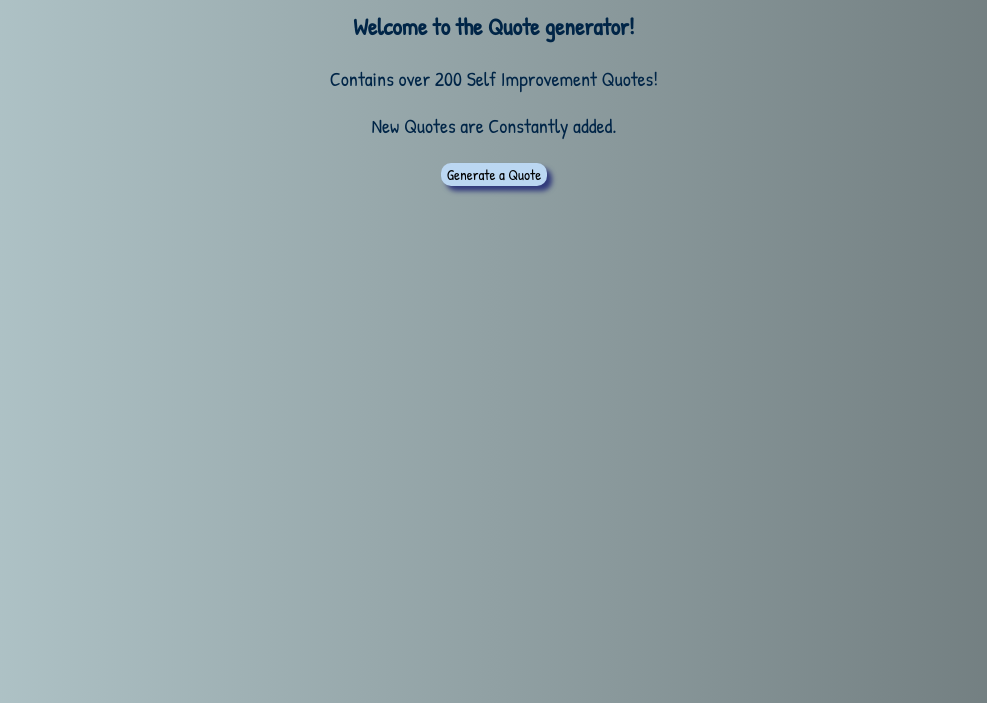
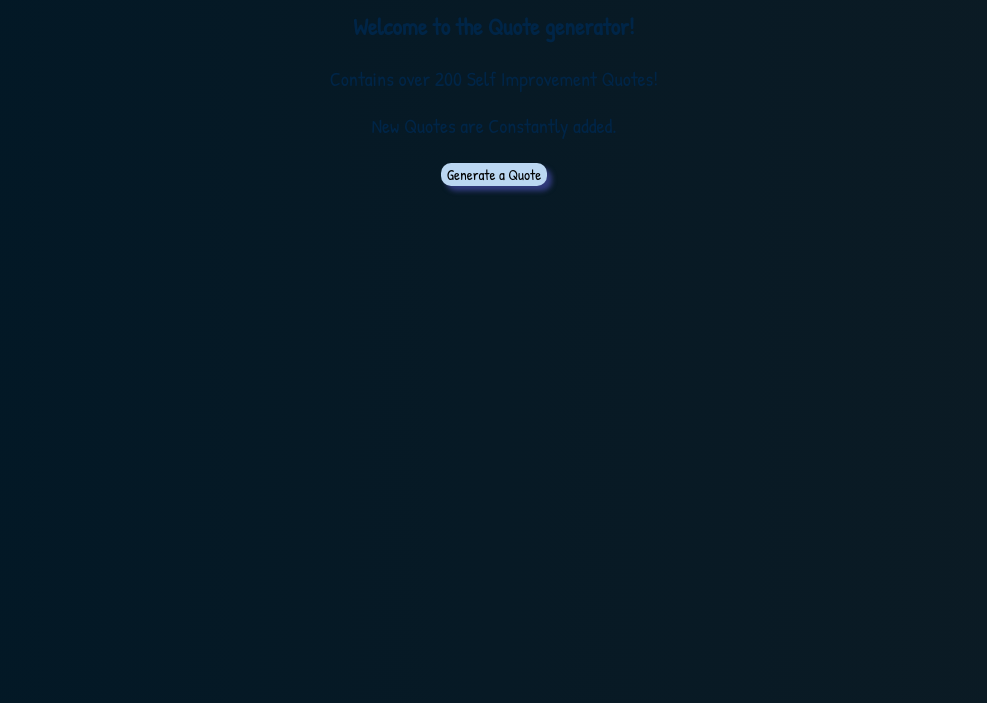
Before and after one commit to Swiftsaa/Quote-Generator-V2, a plain HTML site: page index.html in a window 1280 px wide. Shown: the part 97-800 px from the top of the page, without its empty margins (146-1133 px from the left). Drawn offline with Linux system fonts and the light colour scheme.

Commit message:
style.css

```diff
--- a/style.css
+++ b/style.css
@@ -9,7 +9,7 @@ html {
   font-family: PatrickHand;
   font-size: 20px;
   color: #002547;
-  background-image: linear-gradient(to right, #b6cbcf, #6b7678);
+  background-image: linear-gradient(to right, #021826, #0c1b24);
   text-align: center;
 }
 
```
